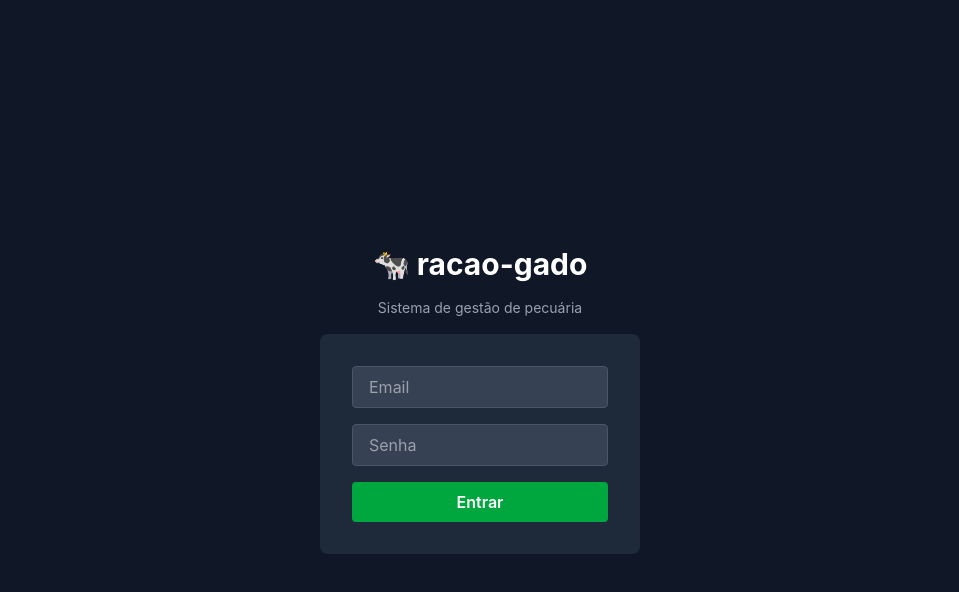
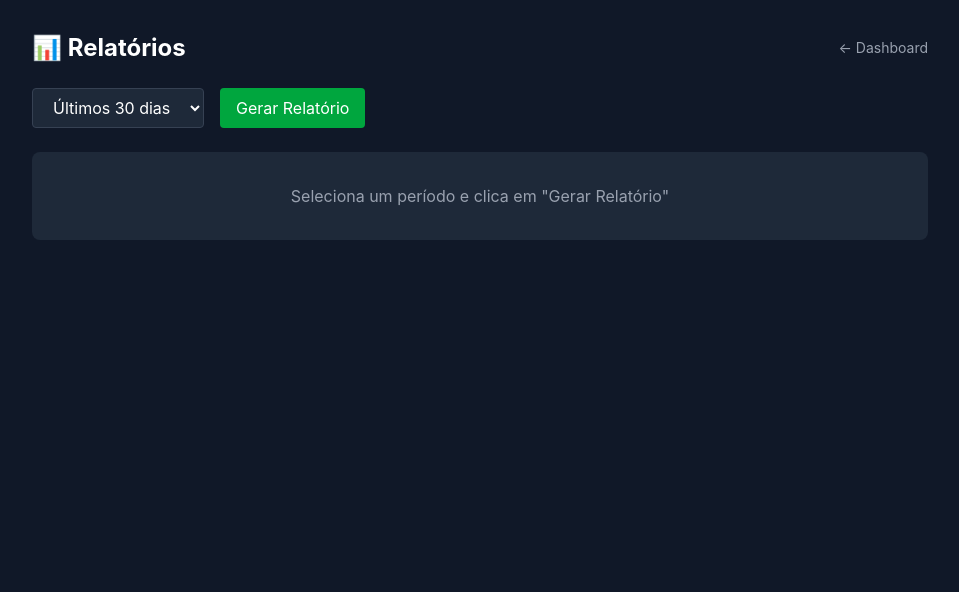
Before and after one commit to helciohumberto/racao-gado, a React (Vite) app in the folder frontend/: page /relatorios in a window 1280 px wide. Before the commit this address led to /login. Shown: the top 592 px of the page, without its empty margins (160-1119 px from the left). Built offline with nearby package versions, Linux system fonts and the light colour scheme; sample sign-in values are in the browser's storage.

Commit message:
feat: pagina de relatorios com graficos recharts de custos e distribuicao

```diff
--- a/frontend/src/App.tsx
+++ b/frontend/src/App.tsx
@@ -2,6 +2,7 @@ import { BrowserRouter, Routes, Route, Navigate } from "react-router-dom"
 import Login from "./pages/Login"
 import Dashboard from "./pages/Dashboard"
 import Animais from "./pages/Animais"
+import Relatorios from "./pages/Relatorios"
 import PrivateRoute from "./PrivateRoute"
 
 function App() {
@@ -12,6 +13,7 @@ function App() {
                 <Route element={<PrivateRoute />}>
                     <Route path="/dashboard" element={<Dashboard />} />
                     <Route path="/animais" element={<Animais />} />
+                    <Route path="/relatorios" element={<Relatorios />} />
                 </Route>
                 <Route path="*" element={<Navigate to="/login" />} />
             </Routes>
--- a/frontend/src/pages/Dashboard.tsx
+++ b/frontend/src/pages/Dashboard.tsx
@@ -98,6 +98,12 @@ function Dashboard() {
                             >
                                 Ver todos os animais →
                             </button>
+                            <button
+                                onClick={() => navigate("/relatorios")}
+                                className="mt-4 px-4 py-2 bg-gray-700 rounded hover:bg-gray-600 transition text-sm"
+                            >
+                                Relatorios →
+                            </button>
                         </div>
                     </>
                 ) : (
--- /dev/null
+++ b/frontend/src/pages/Relatorios.tsx
@@ -0,0 +1,134 @@
+import { useState } from "react"
+import { useNavigate } from "react-router-dom"
+import { BarChart, Bar, XAxis, YAxis, Tooltip, ResponsiveContainer, PieChart, Pie, Cell } from "recharts"
+import api from "../services/api"
+
+interface CustoLote {
+    totalCusto: string
+    totalQuantidadeKg: string
+    animaisNoLote: number
+    custoPorCabecaPorDia: string
+}
+
+const CORES = ["#22c55e", "#3b82f6", "#f59e0b", "#ef4444"]
+
+function Relatorios() {
+    const navigate = useNavigate()
+    const [periodo, setPeriodo] = useState("30")
+    const [custoLote1, setCustoLote1] = useState<CustoLote | null>(null)
+    const [custoLote2, setCustoLote2] = useState<CustoLote | null>(null)
+    const [carregando, setCarregando] = useState(false)
+
+    async function buscarRelatorio() {
+        setCarregando(true)
+        try {
+            const dataFim = new Date()
+            const dataInicio = new Date()
+            dataInicio.setDate(dataInicio.getDate() - Number(periodo))
+
+            const [r1, r2] = await Promise.all([
+                api.get(`/custos/lote/1?dataInicio=${dataInicio.toISOString()}&dataFim=${dataFim.toISOString()}`),
+                api.get(`/custos/lote/2?dataInicio=${dataInicio.toISOString()}&dataFim=${dataFim.toISOString()}`)
+            ])
+
+            setCustoLote1(r1.data)
+            setCustoLote2(r2.data)
+        } catch (e) {
+            console.error(e)
+        } finally {
+            setCarregando(false)
+        }
+    }
+
+    const dadosBarras = custoLote1 && custoLote2 ? [
+        { lote: "Lote A", custo: parseFloat(custoLote1.totalCusto), animais: custoLote1.animaisNoLote },
+        { lote: "Lote B", custo: parseFloat(custoLote2.totalCusto), animais: custoLote2.animaisNoLote },
+    ] : []
+
+    const dadosPizza = custoLote1 && custoLote2 ? [
+        { name: "Lote A", value: custoLote1.animaisNoLote },
+        { name: "Lote B", value: custoLote2.animaisNoLote },
+    ] : []
+
+    return (
+        <div className="min-h-screen bg-gray-900 text-white p-8">
+            <div className="max-w-4xl mx-auto">
+                <div className="flex justify-between items-center mb-6">
+                    <h1 className="text-2xl font-bold">📊 Relatórios</h1>
+                    <button onClick={() => navigate("/dashboard")} className="text-gray-400 hover:text-white text-sm">
+                        ← Dashboard
+                    </button>
+                </div>
+
+                <div className="flex gap-4 mb-6">
+                    <select
+                        value={periodo}
+                        onChange={e => setPeriodo(e.target.value)}
+                        className="px-4 py-2 bg-gray-800 rounded border border-gray-700"
+                    >
+                        <option value="7">Últimos 7 dias</option>
+                        <option value="30">Últimos 30 dias</option>
+                        <option value="90">Últimos 90 dias</option>
+                    </select>
+                    <button
+                        onClick={buscarRelatorio}
+                        className="px-4 py-2 bg-green-600 rounded hover:bg-green-700 transition"
+                    >
+                        {carregando ? "Carregando..." : "Gerar Relatório"}
+                    </button>
+                </div>
+
+                {custoLote1 && custoLote2 && (
+                    <>
+                        <div className="grid grid-cols-2 gap-4 mb-6">
+                            <div className="bg-gray-800 p-6 rounded-lg">
+                                <h3 className="text-gray-400 text-sm mb-2">Lote A — Custo/Cabeça/Dia</h3>
+                                <p className="text-2xl font-bold text-green-400">R${custoLote1.custoPorCabecaPorDia}</p>
+                                <p className="text-gray-400 text-sm mt-1">{custoLote1.animaisNoLote} animais</p>
+                            </div>
+                            <div className="bg-gray-800 p-6 rounded-lg">
+                                <h3 className="text-gray-400 text-sm mb-2">Lote B — Custo/Cabeça/Dia</h3>
+                                <p className="text-2xl font-bold text-blue-400">R${custoLote2.custoPorCabecaPorDia}</p>
+                                <p className="text-gray-400 text-sm mt-1">{custoLote2.animaisNoLote} animais</p>
+                            </div>
+                        </div>
+
+                        <div className="bg-gray-800 p-6 rounded-lg mb-6">
+                            <h2 className="text-lg font-semibold mb-4">Custo por Lote</h2>
+                            <ResponsiveContainer width="100%" height={200}>
+                                <BarChart data={dadosBarras}>
+                                    <XAxis dataKey="lote" stroke="#6b7280" />
+                                    <YAxis stroke="#6b7280" />
+                                    <Tooltip contentStyle={{ backgroundColor: "#1f2937", border: "none", borderRadius: "8px" }} />
+                                    <Bar dataKey="custo" fill="#22c55e" radius={[4, 4, 0, 0]} />
+                                </BarChart>
+                            </ResponsiveContainer>
+                        </div>
+
+                        <div className="bg-gray-800 p-6 rounded-lg">
+                            <h2 className="text-lg font-semibold mb-4">Distribuição de Animais por Lote</h2>
+                            <ResponsiveContainer width="100%" height={200}>
+                                <PieChart>
+                                    <Pie data={dadosPizza} dataKey="value" nameKey="name" cx="50%" cy="50%" outerRadius={80} label={({ name, value }) => `${name}: ${value}`}>
+                                        {dadosPizza.map((_, index) => (
+                                            <Cell key={index} fill={CORES[index % CORES.length]} />
+                                        ))}
+                                    </Pie>
+                                    <Tooltip />
+                                </PieChart>
+                            </ResponsiveContainer>
+                        </div>
+                    </>
+                )}
+
+                {!custoLote1 && !carregando && (
+                    <div className="bg-gray-800 p-8 rounded-lg text-center">
+                        <p className="text-gray-400">Seleciona um período e clica em "Gerar Relatório"</p>
+                    </div>
+                )}
+            </div>
+        </div>
+    )
+}
+
+export default Relatorios
```
